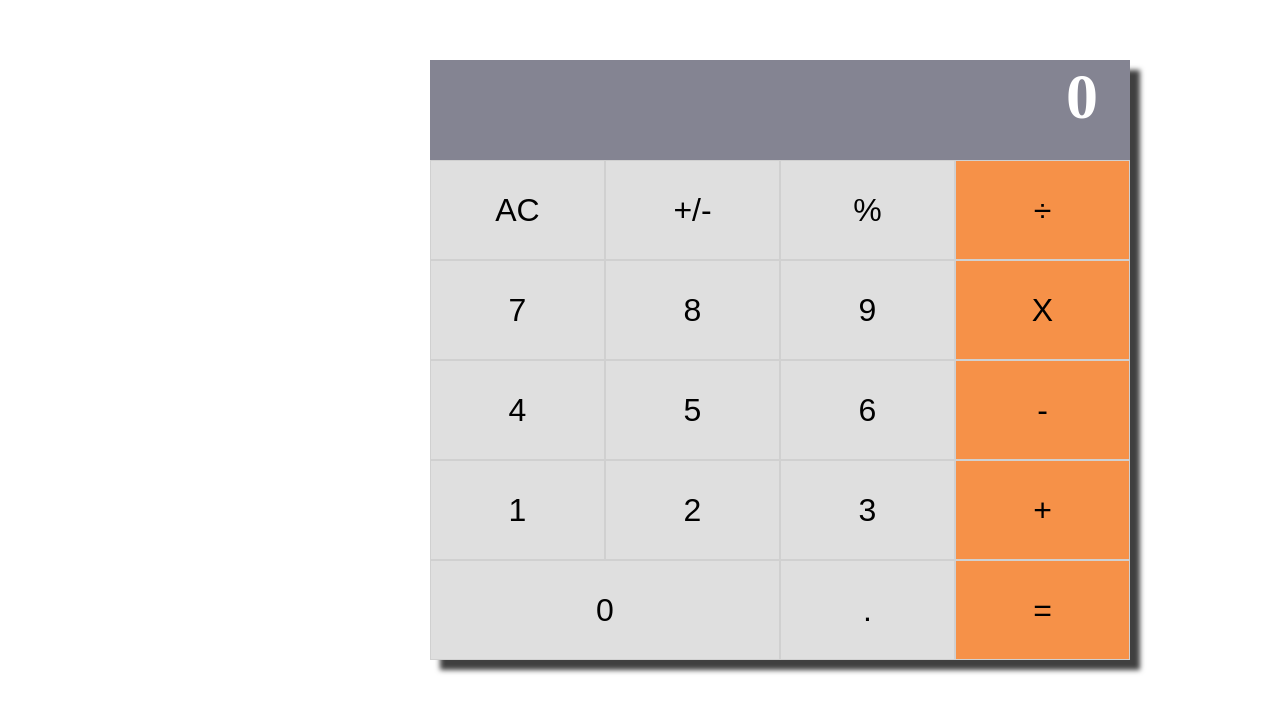
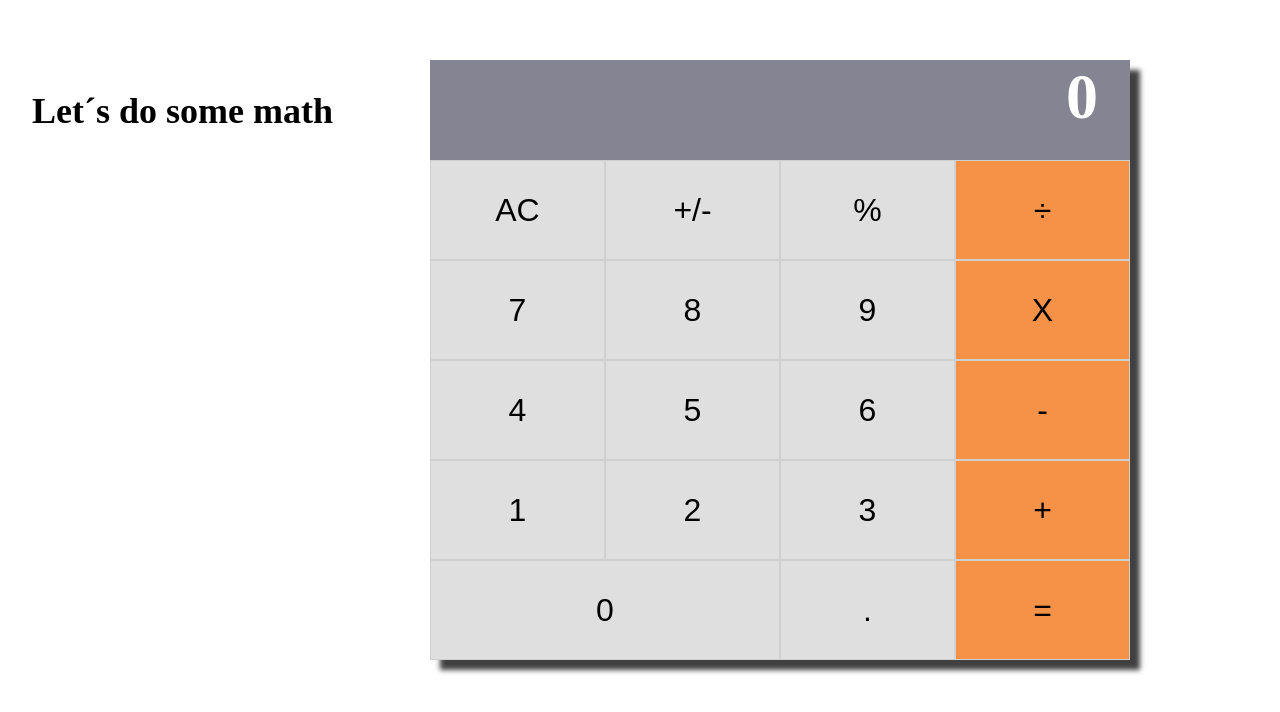
Before and after one commit to ricardomonte/math-magicians-calculator, a React (Create React App) app: page / in a window 1280 px wide. Shown: the part 140-852 px from the top of the page. Built offline with nearby package versions, Linux system fonts and the light colour scheme.

Commit message:
Add div with an h2 tag

```diff
--- a/src/components/App.js
+++ b/src/components/App.js
@@ -24,10 +24,15 @@ function App() {
   };
 
   return (
-    <div className="w-100 h-100 App">
-      <Display calculation={result()} />
-      <ButtonPanel onClick={handleClick} />
-    </div>
+    <>
+      <div className="Math">
+        <h2>Let&acute;s do some math </h2>
+      </div>
+      <div className="w-100 h-100 App">
+        <Display calculation={result()} />
+        <ButtonPanel onClick={handleClick} />
+      </div>
+    </>
   );
 }
 
```
